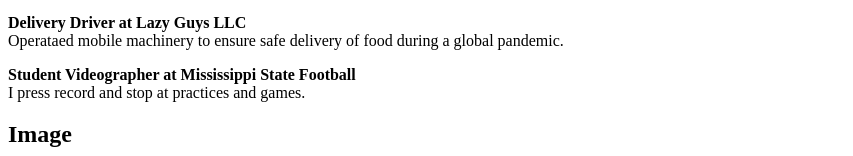
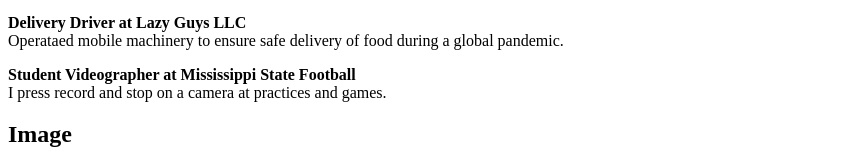
Before and after one commit to Maxdh01/digiresumemdh736, a plain HTML site: page index.html in a window 1280 px wide. Shown: the part 376-532 px from the top of the page, without its empty margins (0-853 px from the left). Drawn offline with Linux system fonts and the light colour scheme.

Commit message:
Update index.html
Added index.html

```diff
--- a/index.html
+++ b/index.html
@@ -28,7 +28,7 @@
     Operataed mobile machinery to ensure safe delivery of food during a global pandemic.</p>
 
     <p><strong>Student Videographer at Mississippi State Football</strong><br>
-    I press record and stop at practices and games.</p>
+    I press record and stop on a camera at practices and games.</p>
 
     <h2>Image</h2>
     <img src="dorkypictureofme.jpg" alt="Dorky picture of Maxwell" width="300">
```
